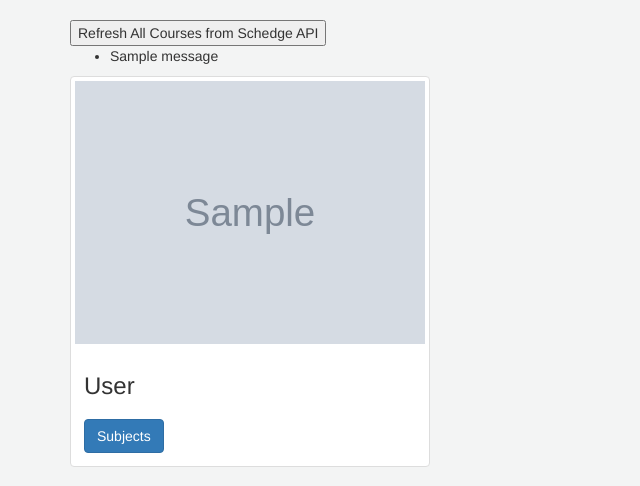
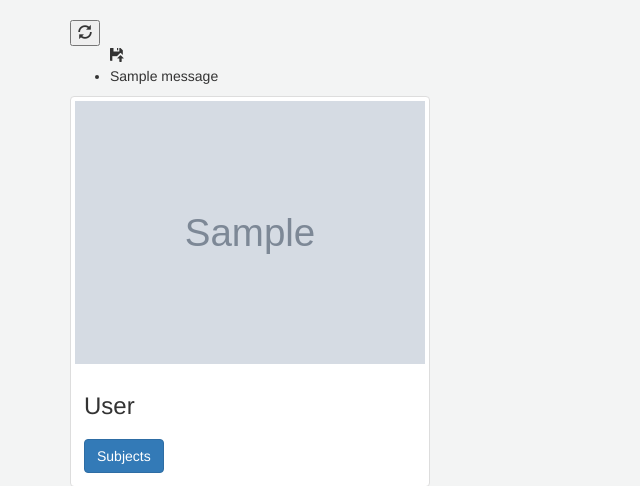
Before and after one commit to software-students-fall2022/final-project-team-6, a Flask app: template admin/templates/courses/schools.html in a window 1280 px wide. Shown: the part 52-538 px from the top of the page, without its empty margins (0-640 px from the left). Run offline with Flask 2, Linux system fonts and the light colour scheme; the template is opened without the code that fills it: most values are stand-ins (such as "Sample title", 1, 10 or a date in 2020); grey boxes marked "Sample" are stand-in pictures; one stand-in notice (Sample message) is shown; parts of the project's set-up code (start-up, migrations or seed data) failed here and were passed over; some libraries are stand-ins or nearby versions.

Commit message:
update layout fix and admin icons

```diff
--- a/admin/templates/courses/schools.html
+++ b/admin/templates/courses/schools.html
@@ -5,14 +5,17 @@ https://developer.mozilla.org/en-US/docs/Web/API/Media_Capture_and_Streams_API/T
 {% block content %}
 
 <form action="/database/addAll" method="GET">
-    <button type="submit" class="submit-button">Refresh All Courses from Schedge API</button>
+    <button type="submit" class="submit-button">
+        <span class="glyphicon glyphicon-refresh" aria-hidden="true"></span>
+    </button>
 </form>
 {% with messages = get_flashed_messages() %}
   {% if messages %}
     <ul class=flashes>
-    {% for message in messages %}
-      <li>{{ message }}</li>
-    {% endfor %}
+        {% for message in messages %}
+            <span class="glyphicon glyphicon-floppy-open" aria-hidden="true"></span>
+            <li>{{ message }}</li>
+        {% endfor %}
     </ul>
   {% endif %}
 {% endwith %}
--- a/users/templates/common/layout_authenticated.html
+++ b/users/templates/common/layout_authenticated.html
@@ -29,7 +29,7 @@
               <input type="submit" name="submit" value="Logout">
           </form>
       </ul>
-      <form class="navbar-form navbar-left" action="/dashboard/search" method="get" style="padding-left: 900px">
+      <form class="navbar-form navbar-right" action="/dashboard/search" method="get">
           <div class="form-group">
               <input type="text" class="form-control" name="search" placeholder="Search">
           </div>
```
Also changed, not shown: admin/templates/courses/courses.html (+0 -10 lines).
